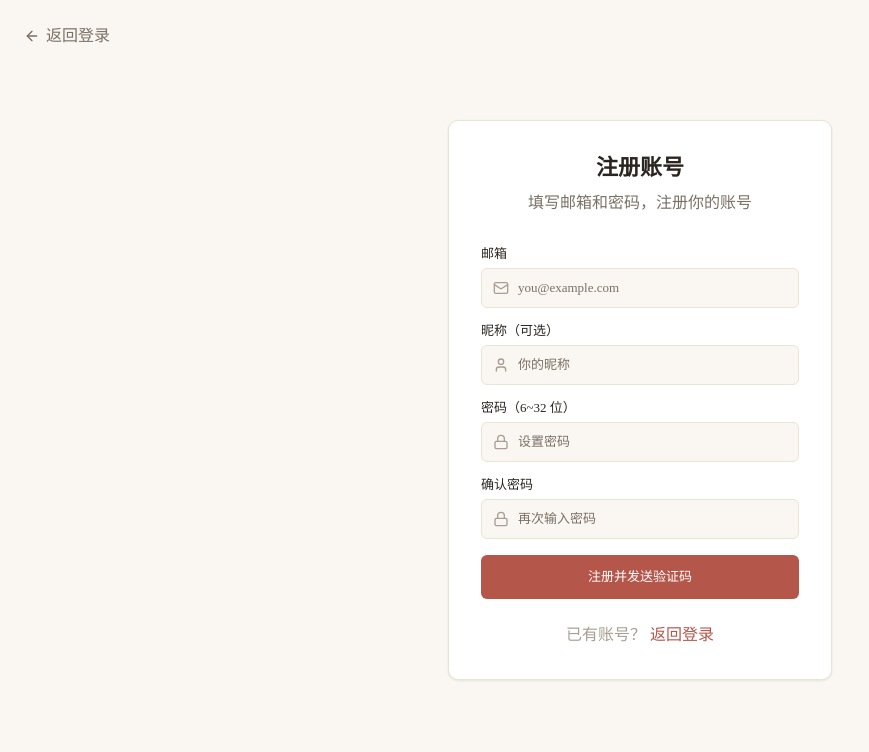
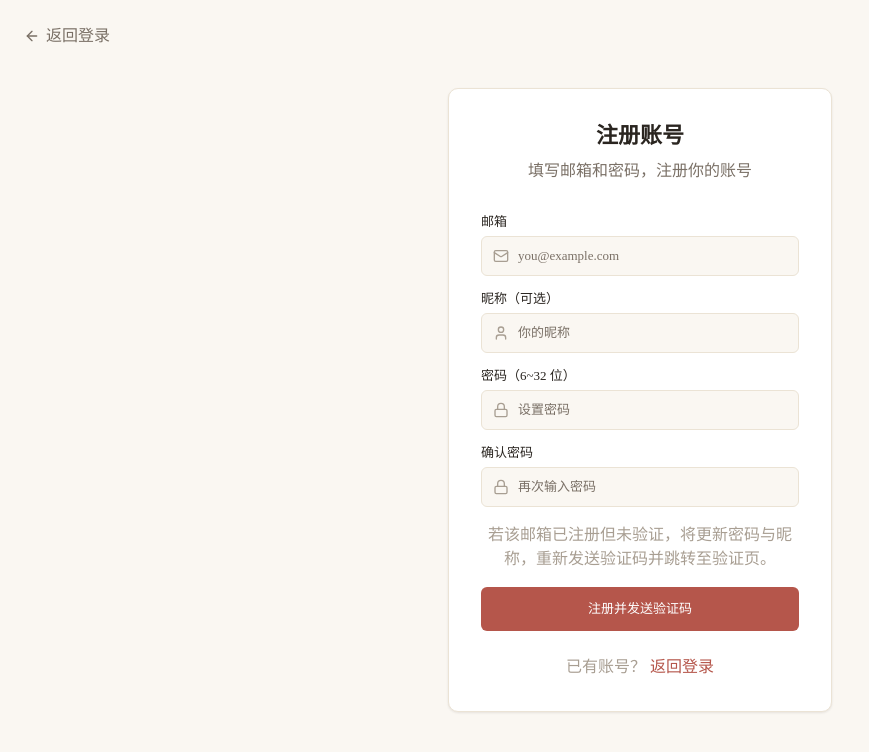
Before and after one commit to GassamFlower/dataAnalysisAgent, a Next.js app in the folder web/: page /register in a window 1280 px wide. Shown: the top 752 px of the page, without its empty margins (0-869 px from the left). Built offline with nearby package versions, Linux system fonts and the light colour scheme; no server answers.

Commit message:
ui(register): add hint for re-registering unverified email

```diff
--- a/web/app/register/page.tsx
+++ b/web/app/register/page.tsx
@@ -182,6 +182,10 @@ export default function RegisterPage() {
               <p className="text-center text-caption text-red-600">{error}</p>
             )}
 
+            <p className="text-center text-caption text-ink-400">
+              若该邮箱已注册但未验证，将更新密码与昵称，重新发送验证码并跳转至验证页。
+            </p>
+
             <Button type="submit" size="lg" disabled={loading}>
               {loading ? (
                 <>
```
